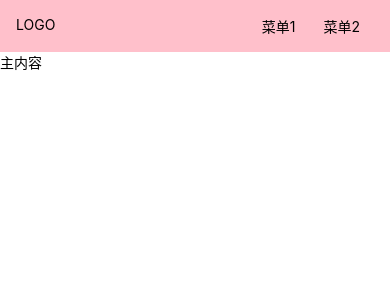
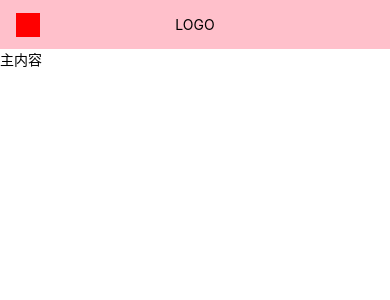
Before and after one commit to nicole618/simple-ui-org, a Vue app: page /doc in a window 390 px wide. Shown: the top 300 px of the page. Built offline with nearby package versions, Linux system fonts and the light colour scheme.

Commit message:
完善aside切换逻辑

```diff
--- a/src/App.vue
+++ b/src/App.vue
@@ -7,7 +7,8 @@ import { provide, ref } from "vue";
 export default {
   name: "App",
   setup() {
-    const asideVisable = ref(false);
+    const width = document.documentElement.clientWidth;
+    const asideVisable = ref(width <= 500 ? false : true);
     provide("asideVisable", asideVisable);
   },
 };
--- a/src/components/TopNav.vue
+++ b/src/components/TopNav.vue
@@ -1,10 +1,11 @@
 <template>
   <div class="topnav">
-    <div class="logo" @click="toggleMenu">LOGO</div>
+    <div class="logo">LOGO</div>
     <ul class="menu">
       <li>菜单1</li>
       <li>菜单2</li>
     </ul>
+    <span class="taggleMenu" @click="toggleMenu"></span>
   </div>
 </template>
 
@@ -28,6 +29,8 @@ export default {
   padding: 16px;
   position: relative;
   z-index: 10;
+  justify-content: center;
+  align-items: center;
   > .logo {
     max-width: 6em;
     margin-right: auto;
@@ -40,5 +43,26 @@ export default {
       margin: 0 1em;
     }
   }
+  > .taggleMenu {
+    width: 24px;
+    height: 24px;
+    background: red;
+    position: absolute;
+    left: 16px;
+    top: 50%;
+    transform: translateY(-50%);
+    display: none;
+  }
+  @media (max-width: 500px) {
+    > .menu {
+      display: none;
+    }
+    > .logo {
+      margin: 0 auto;
+    }
+    > .taggleMenu {
+      display: inline-block;
+    }
+  }
 }
 </style>
--- a/src/views/Doc.vue
+++ b/src/views/Doc.vue
@@ -42,10 +42,6 @@ aside {
   background: lightblue;
   width: 150px;
   padding: 16px;
-  position: fixed;
-  top: 0;
-  left: 0;
-  padding-top: 70px;
   > h2 {
     margin-bottom: 4px;
   }
@@ -54,5 +50,11 @@ aside {
       padding: 4px 0;
     }
   }
+  @media (max-width: 500px) {
+    position: fixed;
+    padding-top: 70px;
+    top: 0;
+    left: 0;
+  }
 }
 </style>
```
